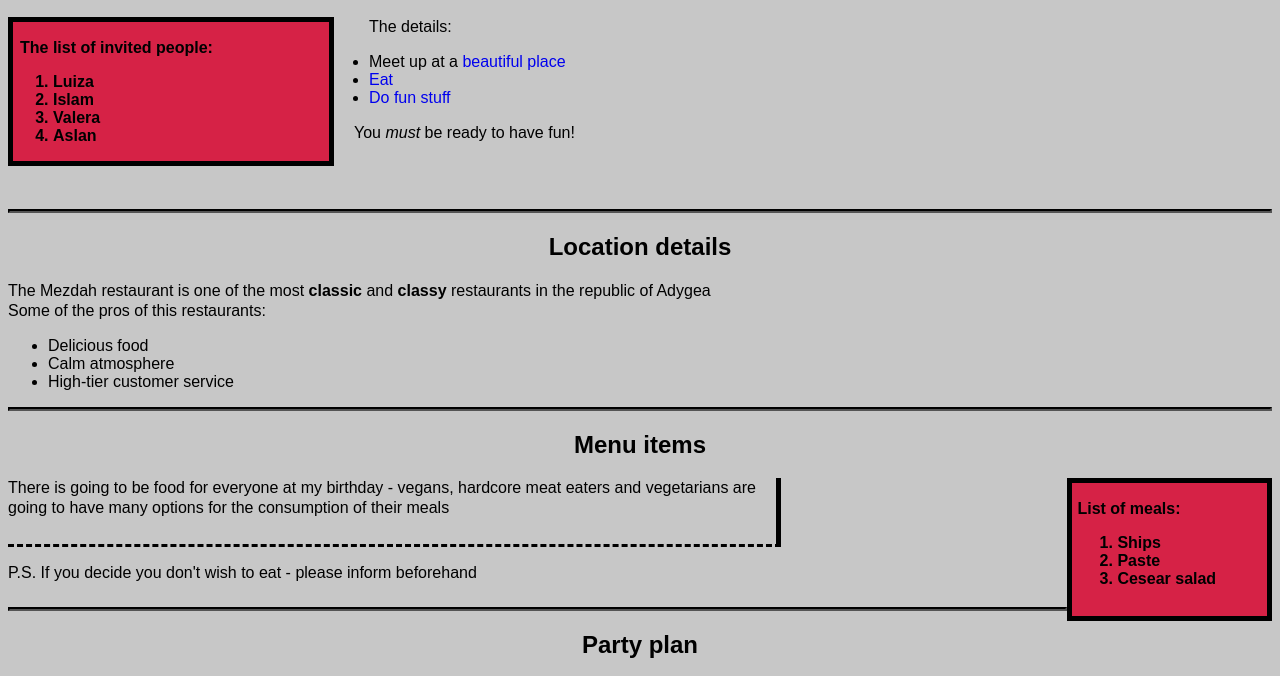
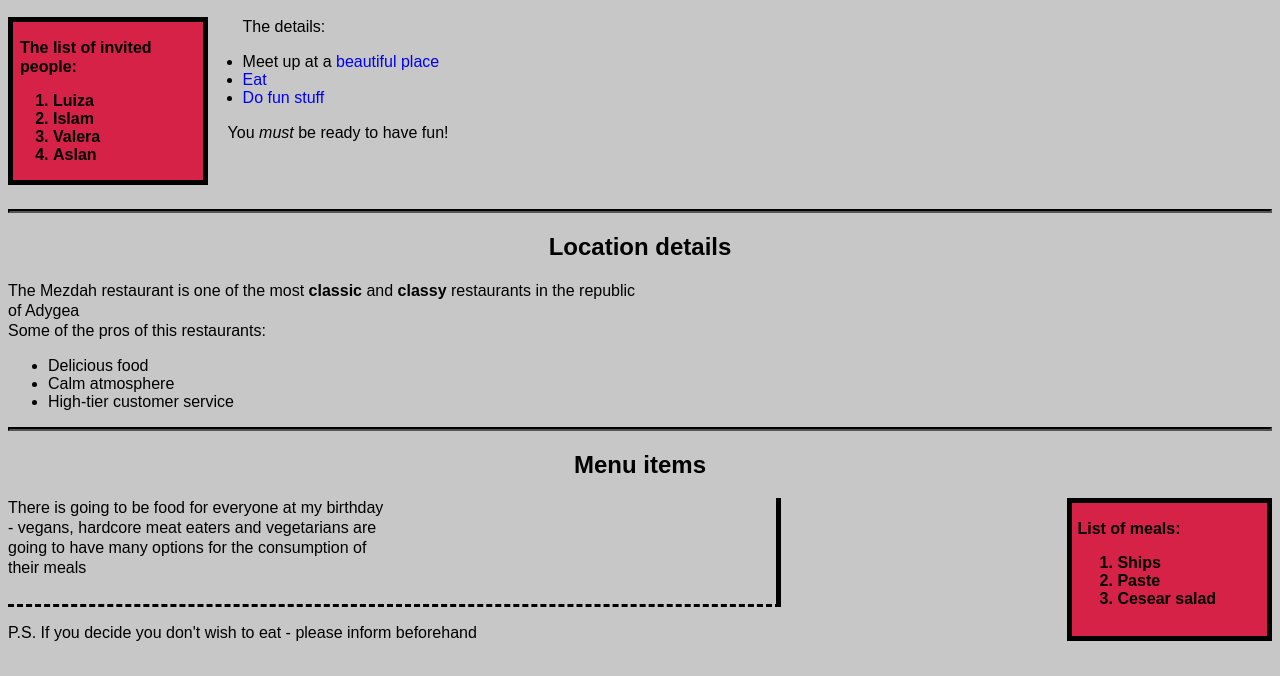
Before and after one commit to KinanKeanuMouki/KinanKeanuMouki.github.io, a plain HTML site: page index.html in a window 1280 px wide. Shown: the part 111-787 px from the top of the page. Drawn offline with Linux system fonts and the light colour scheme.

Commit message:
Update index.html

```diff
--- a/index.html
+++ b/index.html
@@ -28,7 +28,7 @@
             }
             #invited-people {
                 float: left;
-                width: 25%;
+                width: 15%;
                 margin-right: 20px;
                 border: 5px solid rgb(0, 0, 0);
                 background-color: rgb(214, 34, 70);
@@ -71,6 +71,7 @@
             }
             .casual-info {
                 line-height: 20px;
+                width: 50%
             }
             #closing-sentence {
                 font-style: italic;
@@ -78,7 +79,7 @@
                 font-weight: bold;
             }
             #specific-sentence {
-                margin-bottom: 25px;
+                margin-bottom: 50px;
             }
 
         </style>
```
